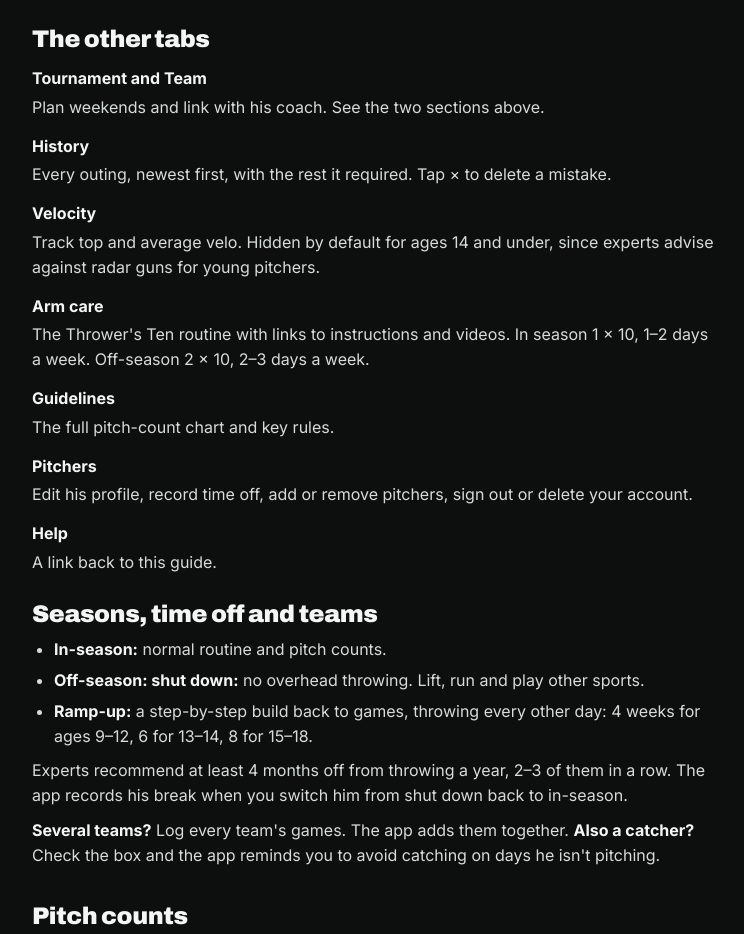
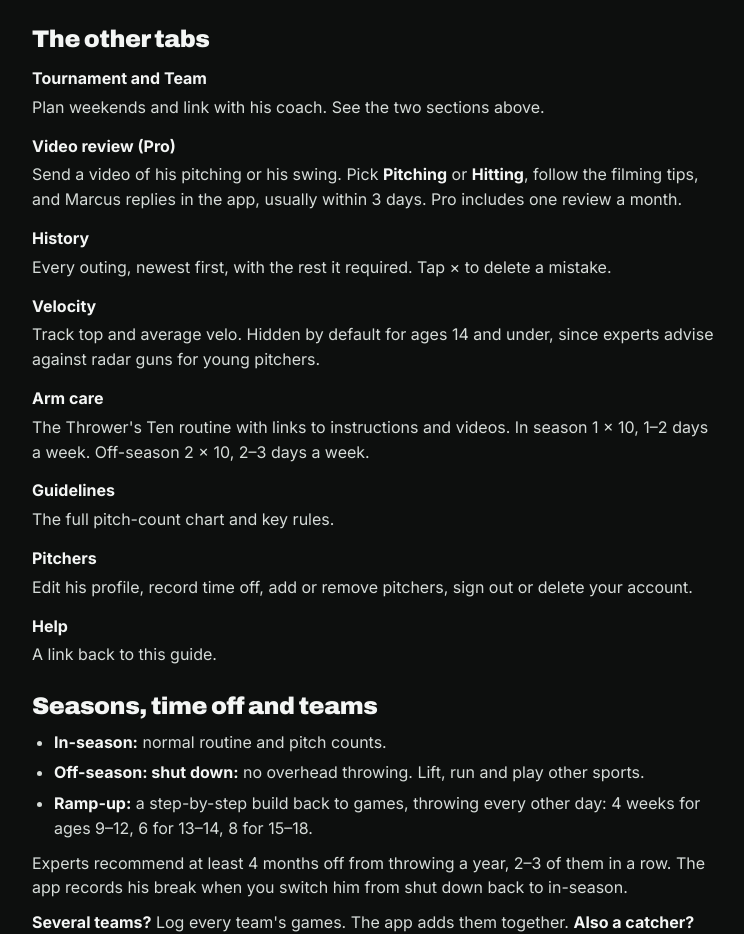
Before and after one commit to pordlbaseball/pordl-pitching, a plain HTML site: page guide/index.html in a window 1280 px wide. Shown: the part 2960-3894 px from the top of the page, without its empty margins (264-1008 px from the left). Drawn offline with Linux system fonts and the light colour scheme.

Commit message:
Guide: video review covers swings

```diff
--- a/guide/index.html
+++ b/guide/index.html
@@ -136,6 +136,7 @@ a{color:var(--ink)}
 <section id="tabs"><h2>The other tabs</h2>
 <dl>
 <dt>Tournament and Team</dt><dd>Plan weekends and link with his coach. See the two sections above.</dd>
+<dt>Video review (Pro)</dt><dd>Send a video of his pitching or his swing. Pick <strong>Pitching</strong> or <strong>Hitting</strong>, follow the filming tips, and Marcus replies in the app, usually within 3 days. Pro includes one review a month.</dd>
 <dt>History</dt><dd>Every outing, newest first, with the rest it required. Tap × to delete a mistake.</dd>
 <dt>Velocity</dt><dd>Track top and average velo. Hidden by default for ages 14 and under, since experts advise against radar guns for young pitchers.</dd>
 <dt>Arm care</dt><dd>The Thrower's Ten routine with links to instructions and videos. In season 1 × 10, 1–2 days a week. Off-season 2 × 10, 2–3 days a week.</dd>
```
